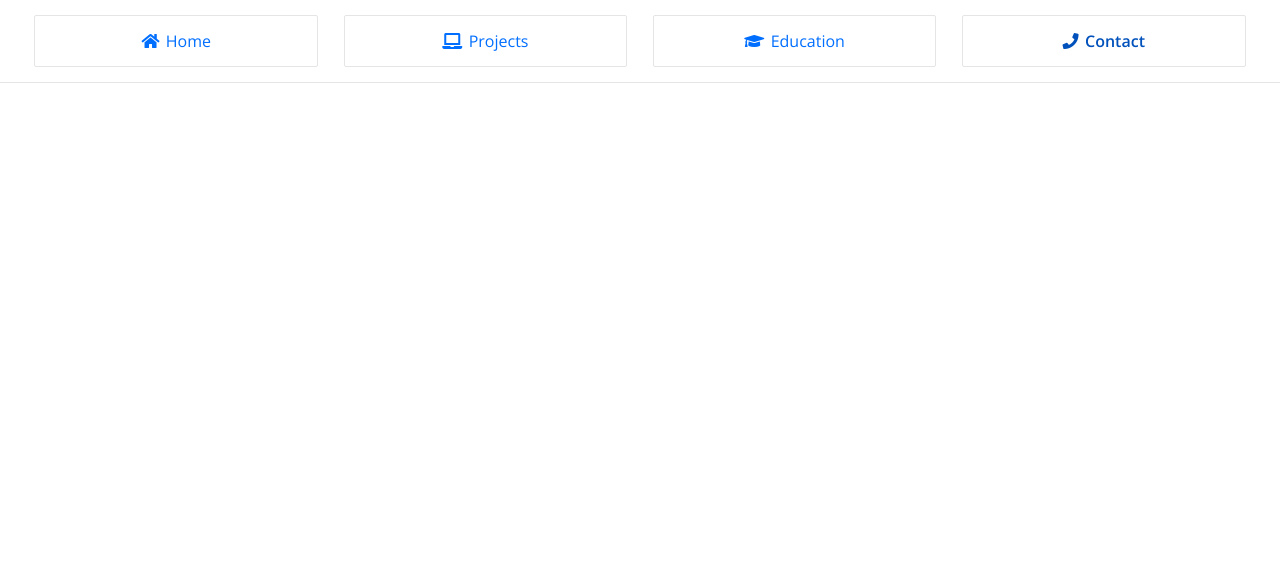
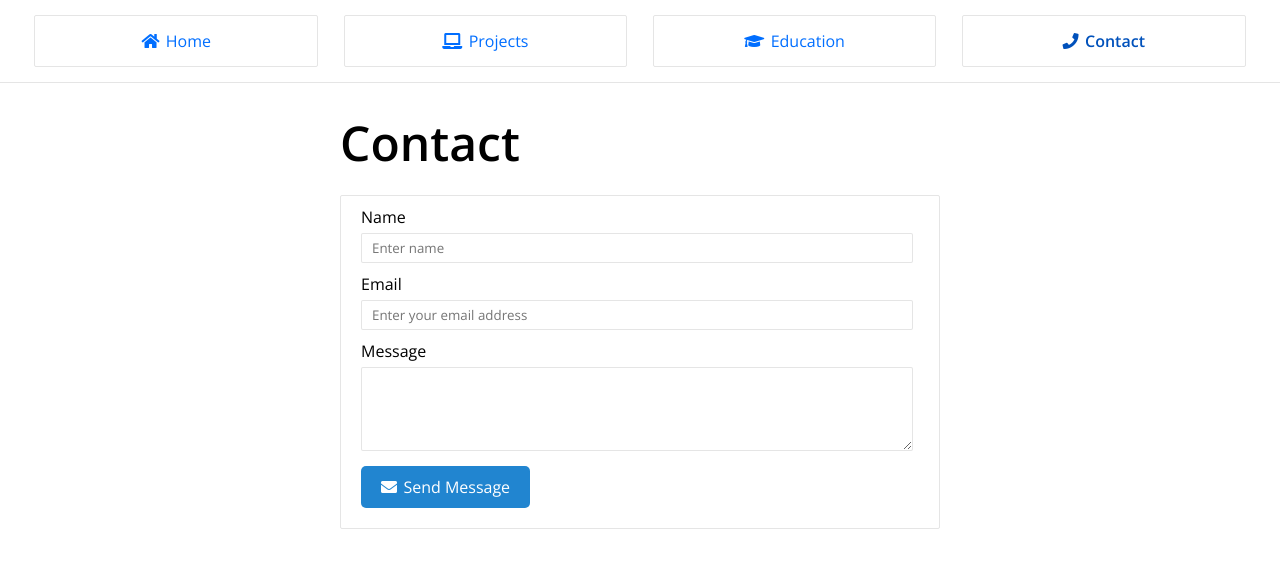
Before and after one commit to puremana/portfolio-website, a React (Create React App) app: page /contact in a window 1280 px wide. Shown: the top 568 px of the page. Built offline with nearby package versions, Linux system fonts and the light colour scheme.

Commit message:
Contact page styling complete. Needs email js functionality.

```diff
--- a/src/App.css
+++ b/src/App.css
@@ -237,3 +237,27 @@ li:hover {
   border-color: #00618A;
   color: #00618A;
 }
+/* Contact */
+.contact-container {
+  padding-top: 110px;
+  width: 600px;
+  max-width: 80vw;
+  margin: 0 auto 0 auto;
+}
+.contact-form {
+  border: 1px solid rgba(128, 128, 128, 0.205);
+  border-radius: 2px;
+  margin-top: 20px;
+  padding: 10px 20px;
+}
+.contact-form input, .contact-form textarea {
+  width: 95%;
+  margin: 5px 0 10px;
+  border: 1px solid rgba(128, 128, 128, 0.205);
+  border-radius: 2px;
+  padding: 5px 10px;
+}
+.send {
+  background: rgb(33, 133, 208);
+  margin: 0px 0px 10px 0px;
+}
--- a/src/components/pages/contact.js
+++ b/src/components/pages/contact.js
@@ -19,7 +19,21 @@ class Contact extends Component {
     return (
         <div className="contact-page">
             <NavBar page="contact"/>
-
+            <div className="contact-container">
+                <h2>Contact</h2>
+                <div className="contact-form">
+                    <label for="nameInput">Name</label>
+                    <input type="text" name="nameInput" className="nameInput" id="nameInput" placeholder="Enter name" oninput="handleName()" />
+                    <label for="emailInput">Email</label>
+                    <input type="email" name="emailInput" className="emailInput" id="emailInput" placeholder="Enter your email address" oninput="handleEmail()" />
+                    <label for="messageInput">Message</label>
+                    <textarea class="form-control" name="messageInput" id="messageInput" rows="4" oninput="handleMessage()"></textarea>
+                    <div className="button send" onClick="sendMessage()">
+                        <span className="icon is-small"><i className="fa fa-envelope"></i></span>
+                        Send Message
+                    </div>
+                </div>
+            </div>
         </div>
     );
   }
```
